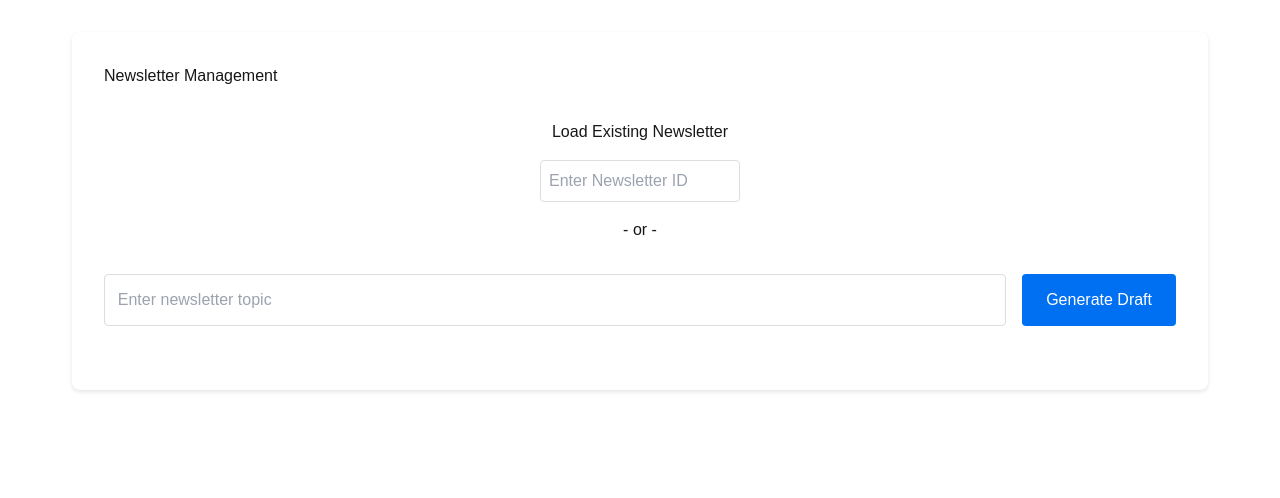
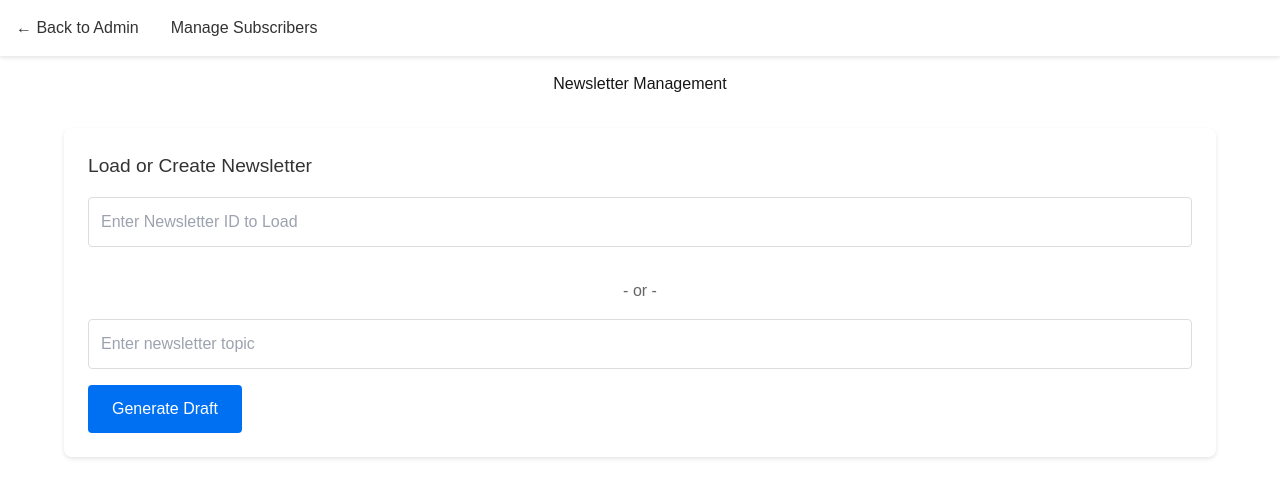
Before and after one commit to SailingSF/alpha-charter, a Next.js app: page /admin/newsletter-writer in a window 1280 px wide. Shown: the top 498 px of the page. Built offline with nearby package versions, Linux system fonts and the light colour scheme.

Commit message:
attempt to improve styling

```diff
--- a/src/app/admin/newsletter-writer/page.js
+++ b/src/app/admin/newsletter-writer/page.js
@@ -1,8 +1,9 @@
 'use client';
 
 import { useState, useEffect } from 'react';
+import Link from 'next/link';
 import styles from './page.module.css';
-
+import NewsletterPreview from '@/app/components/NewsletterPreview';
 
 export default function AdminNewsletter() {
     const [topic, setTopic] = useState('');
@@ -255,34 +256,37 @@ export default function AdminNewsletter() {
     }, [pollingInterval]);
 
     return (
-        <div className={styles.container}>
-            <div className={styles.newsletterContainer}>
+        <div className={styles.pageContainer}>
+            <nav className={styles.navbar}>
+                <Link href="/admin" className={styles.navLink}>← Back to Admin</Link>
+                <Link href="/admin/subscribers" className={styles.navLink}>Manage Subscribers</Link>
+            </nav>
+
+            <main className={styles.container}>
                 <div className={styles.header}>
                     <h1>Newsletter Management</h1>
+                    {error && <div className={styles.error}>{error}</div>}
                 </div>
 
-                {error && <div className={styles.error}>{error}</div>}
-
+                <div className={styles.topControls}>
+                    <section className={styles.section}>
+                        <h2>Load or Create Newsletter</h2>
                         <div className={styles.newsletterSelect}>
-                    <h3>Load Existing Newsletter</h3>
-                    <div className={styles.idInput}>
                             <input
                                 type="number"
-                            placeholder="Enter Newsletter ID"
+                                placeholder="Enter Newsletter ID to Load"
                                 min="1"
                                 onChange={(e) => e.target.value && fetchNewsletterById(e.target.value)}
-                            className={styles.numberInput}
+                                className={styles.input}
                             />
-                    </div>
-                    <p>- or -</p>
-                </div>
-
+                            <div className={styles.divider}>- or -</div>
                             <form onSubmit={generateDraft} className={styles.topicForm}>
                                 <input
                                     type="text"
                                     value={topic}
                                     onChange={(e) => setTopic(e.target.value)}
                                     placeholder="Enter newsletter topic"
+                                    className={styles.input}
                                     required
                                 />
                                 <button
@@ -293,10 +297,13 @@ export default function AdminNewsletter() {
                                     {isPolling ? 'Generating...' : 'Generate Draft'}
                                 </button>
                             </form>
+                        </div>
+                    </section>
 
                     {jobId && (
+                        <section className={styles.section}>
                             <div className={styles.jobIdDisplay}>
-                        <span>Newsletter Job ID: </span>
+                                <span>Newsletter ID: </span>
                                 <code>{jobId}</code>
                                 <button
                                     className={styles.copyButton}
@@ -308,39 +315,40 @@ export default function AdminNewsletter() {
                                     Copy ID
                                 </button>
                             </div>
+                        </section>
                     )}
-
-                {isPolling && (
-                    <div className={styles.loadingMessage}>
-                        Processing request... This may take a minute or two.
                 </div>
-                )}
 
                 {newsletterHtml && (
                     <>
+                        <div className={styles.mainContent}>
+                            <section className={styles.section}>
+                                <h2>Newsletter Preview</h2>
                                 <div className={styles.previewContainer}>
-                            <h3>Newsletter Preview</h3>
-                            <div
-                                className={styles.preview}
-                                dangerouslySetInnerHTML={{ __html: newsletterHtml }}
-                            />
+                                    <NewsletterPreview html={newsletterHtml} />
                                 </div>
+                            </section>
 
-                        <div className={styles.editContainer}>
-                            <h3>HTML Editor</h3>
+                            <section className={styles.section}>
+                                <h2>HTML Editor</h2>
                                 <textarea
                                     value={newsletterHtml}
                                     onChange={(e) => setNewsletterHtml(e.target.value)}
                                     className={styles.htmlEditor}
                                 />
+                            </section>
                         </div>
 
+                        <div className={styles.bottomControls}>
+                            {!isFinalized && (
+                                <section className={styles.section}>
+                                    <h2>Feedback</h2>
                                     <form onSubmit={submitFeedback} className={styles.feedbackForm}>
                                         <textarea
                                             value={feedback}
                                             onChange={(e) => setFeedback(e.target.value)}
                                             placeholder="Enter feedback for refinement"
-                                className={styles.feedbackInput}
+                                            className={styles.textarea}
                                         />
                                         <button
                                             type="submit"
@@ -350,7 +358,10 @@ export default function AdminNewsletter() {
                                             {isPolling ? 'Processing...' : 'Submit Feedback'}
                                         </button>
                                     </form>
+                                </section>
+                            )}
 
+                            <section className={styles.section}>
                                 <div className={styles.actions}>
                                     <button
                                         onClick={finalizeNewsletter}
@@ -362,7 +373,7 @@ export default function AdminNewsletter() {
 
                                     {isFinalized && (
                                         <div className={styles.sendControls}>
-                                    <label>
+                                            <label className={styles.testModeLabel}>
                                                 <input
                                                     type="checkbox"
                                                     checked={testMode}
@@ -374,7 +385,7 @@ export default function AdminNewsletter() {
                                                 value={overrideEmails}
                                                 onChange={(e) => setOverrideEmails(e.target.value)}
                                                 placeholder="Optional: Override recipient emails (comma-separated)"
-                                        className={styles.emailOverride}
+                                                className={styles.textarea}
                                             />
                                             <button
                                                 onClick={sendNewsletter}
@@ -386,9 +397,11 @@ export default function AdminNewsletter() {
                                         </div>
                                     )}
                                 </div>
+                            </section>
+                        </div>
                     </>
                 )}
-            </div>
+            </main>
         </div>
     );
 }
--- a/src/app/admin/newsletter-writer/page.module.css
+++ b/src/app/admin/newsletter-writer/page.module.css
@@ -1,67 +1,98 @@
+.pageContainer {
+    min-width: 100%;
+    padding: 0;
+    width: 100%;
+    display: flex;
+    flex-direction: column;
+}
+
+.navbar {
+    background-color: #ffffff;
+    padding: 1rem;
+    box-shadow: 0 2px 4px rgba(0,0,0,0.1);
+    display: flex;
+    gap: 2rem;
+    position: sticky;
+    top: 0;
+    z-index: 100;
+    margin-bottom: 1rem;
+}
+
+.navLink {
+    color: #333;
+    text-decoration: none;
+    font-weight: 500;
+    transition: color 0.2s;
+}
+
+.navLink:hover {
+    color: #0070f3;
+}
+
 .container {
-    padding: 2rem;
-    max-width: 1200px;
+    width: 100%;
+    padding: 0 2rem;
     margin: 0 auto;
 }
 
-.newsletterContainer {
-    background: white;
-    padding: 2rem;
-    border-radius: 8px;
-    box-shadow: 0 2px 4px rgba(0, 0, 0, 0.1);
+.header {
+    margin-bottom: 2rem;
+    text-align: center;
 }
 
-.header {
-    display: flex;
-    justify-content: space-between;
-    align-items: center;
-    margin-bottom: 2rem;
+.topControls,
+.bottomControls {
+    width: 100%;
+    max-width: none;
+    margin: 0 auto;
 }
 
-.error {
-    color: #ff4444;
-    margin: 1rem 0;
-    padding: 0.5rem;
-    border-radius: 4px;
-    background-color: #ffe5e5;
+.mainContent {
+    display: flex;
+    flex-direction: column;
+    gap: 2rem;
+    width: 100%;
+    min-width: 0;
 }
 
-.newsletterSelect {
-    text-align: center;
-    margin-bottom: 2rem;
+.section {
+    background: white;
+    padding: 1.5rem;
+    border-radius: 8px;
+    box-shadow: 0 2px 4px rgba(0,0,0,0.1);
+    margin-bottom: 1.5rem;
+    width: 100%;
+    min-width: 0;
 }
 
-.idInput {
-    margin: 1rem 0;
+.section h2 {
+    margin-top: 0;
+    margin-bottom: 1rem;
+    font-size: 1.2rem;
+    color: #333;
 }
 
-.numberInput {
-    padding: 0.5rem;
-    width: 200px;
+.input {
+    width: 100%;
+    padding: 0.75rem;
     border: 1px solid #ddd;
     border-radius: 4px;
-}
-
-.topicForm {
-    display: flex;
-    gap: 1rem;
-    margin-bottom: 2rem;
-}
-
-.topicForm input {
-    flex: 1;
-    padding: 0.8rem;
-    border: 1px solid #ddd;
-    border-radius: 4px;
+    margin-bottom: 1rem;
 }
 
 .button {
-    padding: 0.8rem 1.5rem;
     background-color: #0070f3;
     color: white;
     border: none;
+    padding: 0.75rem 1.5rem;
     border-radius: 4px;
     cursor: pointer;
+    font-weight: 500;
+    transition: background-color 0.2s;
+}
+
+.button:hover:not(:disabled) {
+    background-color: #0051b3;
 }
 
 .button:disabled {
@@ -69,94 +100,102 @@
     cursor: not-allowed;
 }
 
+.divider {
+    text-align: center;
+    margin: 1rem 0;
+    color: #666;
+}
+
+.textarea {
+    width: 100%;
+    min-height: 100px;
+    padding: 0.75rem;
+    border: 1px solid #ddd;
+    border-radius: 4px;
+    margin-bottom: 1rem;
+    resize: vertical;
+}
+
+.htmlEditor {
+    width: 100%;
+    min-height: 400px;
+    padding: 0.75rem;
+    border: 1px solid #ddd;
+    border-radius: 4px;
+    font-family: monospace;
+    resize: vertical;
+}
+
 .jobIdDisplay {
-    margin: 1rem 0;
-    padding: 1rem;
-    background: #f5f5f5;
-    border-radius: 4px;
     display: flex;
     align-items: center;
-    gap: 1rem;
+    gap: 0.5rem;
+    background: #f8f9fa;
+    padding: 0.5rem;
+    border-radius: 4px;
 }
 
 .copyButton {
-    padding: 0.3rem 0.8rem;
-    background: #0070f3;
-    color: white;
-    border: none;
+    padding: 0.25rem 0.5rem;
+    background: #e9ecef;
+    border: 1px solid #dee2e6;
     border-radius: 4px;
     cursor: pointer;
 }
 
-.loadingMessage {
-    text-align: center;
-    color: #666;
-    margin: 1rem 0;
+.testModeLabel {
+    display: flex;
+    align-items: center;
+    gap: 0.5rem;
+    margin-bottom: 1rem;
 }
 
-.previewContainer {
-    margin: 2rem 0;
-}
-
-.preview {
-    border: 1px solid #ddd;
-    padding: 1rem;
-    border-radius: 4px;
-    background: #fff;
-}
-
-.editContainer {
-    margin: 2rem 0;
-}
-
-.htmlEditor {
-    width: 100%;
-    min-height: 300px;
-    padding: 1rem;
-    border: 1px solid #ddd;
-    border-radius: 4px;
-    font-family: monospace;
-}
-
-.feedbackForm {
-    margin: 2rem 0;
-}
-
-.feedbackInput {
-    width: 100%;
-    min-height: 100px;
-    padding: 1rem;
-    border: 1px solid #ddd;
+.error {
+    background-color: #fee;
+    color: #c00;
+    padding: 0.75rem;
     border-radius: 4px;
     margin-bottom: 1rem;
 }
 
-.actions {
+@media (max-width: 1200px) {
+    .container {
+        width: 100%;
+        padding: 0 1rem;
+    }
+}
+
+.previewContainer {
+    width: 100%;
+    max-width: none;
+}
+
+.newsletterSelect {
+    max-width: none;
+    width: 100%;
+}
+
+.feedbackForm,
+.sendControls {
+    max-width: none;
+    width: 100%;
+}
+
+.newsletterPreview {
+    width: 100%;
+    overflow-x: auto;
+}
+
+@media (max-width: 1024px) {
+    .mainContent {
+        grid-template-columns: 1fr;
+    }
+}
+
+main.container {
+    width: 95%;
+    margin: 0 auto;
     display: flex;
     flex-direction: column;
-    gap: 1rem;
+    align-items: stretch;
 }
-
-.sendControls {
-    display: flex;
-    flex-direction: column;
-    gap: 10px;
-    margin-top: 15px;
-}
-
-.sendControls label {
-    display: flex;
-    align-items: center;
-    gap: 0.5rem;
-}
-
-.emailOverride {
-    width: 100%;
-    margin: 10px 0;
-    padding: 8px;
-    border: 1px solid #ccc;
-    border-radius: 4px;
-    min-height: 60px;
-    font-size: 14px;
-    resize: vertical;
-}
--- a/src/app/admin/page.module.css
+++ b/src/app/admin/page.module.css
@@ -1,6 +1,6 @@
 .container {
     padding: 2rem;
-    max-width: 1200px;
+    max-width: 90%;
     margin: 0 auto;
 }
 
--- a/src/app/components/NewsletterPreview.module.css
+++ b/src/app/components/NewsletterPreview.module.css
@@ -1,9 +1,11 @@
 .preview {
+    width: 100%;
+    height: 100%;
+    padding: 1rem;
     background: white;
-    padding: 20px;
     border: 1px solid #ddd;
     border-radius: 4px;
-    overflow-x: auto;
+    overflow-y: auto;
 }
 
 .preview img {
```
Lines whose indentation alone changed are shown as unchanged.
